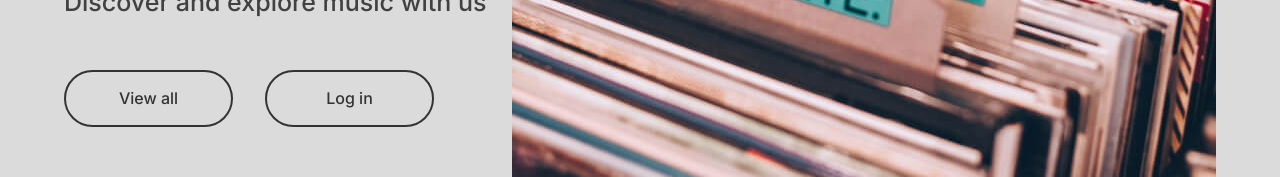
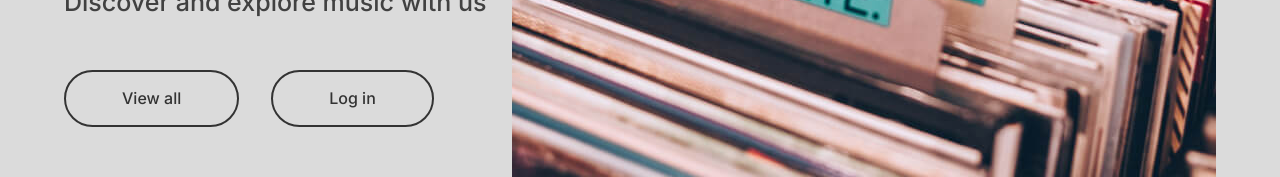
Before and after one commit to eprikhodko/music-box, a React (Create React App) app: page / in a window 1280 px wide. Shown: the part 431-608 px from the top of the page. Built offline with nearby package versions, Linux system fonts and the light colour scheme; no server answers.

Commit message:
Fix Warning: Received  for non-boolean attribute error by using a  styled components prop

```diff
--- a/src/App.js
+++ b/src/App.js
@@ -9,6 +9,7 @@ import Login from "./pages/login"
 import SignUp from "./pages/signup"
 import NotFound from "./pages/not-found"
 import Upload from "./pages/upload"
+import Album from "./pages/album"
 
 function App() {
   return (
@@ -22,6 +23,7 @@ function App() {
       <Route path={ROUTES.LOGIN} component={Login} />
       <Route path={ROUTES.SIGNUP} component={SignUp} />
       <Route path={ROUTES.UPLOAD} component={Upload} />
+      <Route path={ROUTES.ALBUM} component={Album} />
       <Route path={ROUTES.NOT_FOUND} component={NotFound} />
     </Switch>
     // </Router>
--- a/src/components/LinkAsButton.js
+++ b/src/components/LinkAsButton.js
@@ -32,7 +32,15 @@ const StyledButtonLink = styled(Link)`
 
 function LinkAsButton({ text, hero, to }) {
   return (
-    <StyledButtonLink to={to} hero={hero}>
+    // here we're pass a transient $hero prop down to StyledButtonLink component
+    // transient prop (https://styled-components.com/docs/api#transient-props) means that this prop will be consumed only by styled component,
+    // and not by underlying component. If we'll use here regular 'hero' prop, we will get an error:
+    // Warning: Received `true` for non-boolean attribute
+    // this error happens because we're styling a Link component with styled components, and every prop we're pass to the styled components,
+    // is passed down through to the Link component, that renders an 'a' anchor tag, and ends up passed down to that 'a' element. And ancor tag
+    // cannot have 'hero' property.
+    // for more info please check (https://github.com/styled-components/styled-components/issues/1198)
+    <StyledButtonLink to={to} $hero={hero}>
       {text}
     </StyledButtonLink>
   )
--- /dev/null
+++ b/src/pages/album.js
@@ -0,0 +1,17 @@
+import { useParams } from "react-router-dom"
+import Header from "../components/Header"
+
+function Album() {
+  const params = useParams()
+
+  console.log(params)
+
+  return (
+    <>
+      <Header />
+      <div>Hello, this is page of </div>
+    </>
+  )
+}
+
+export default Album
```
